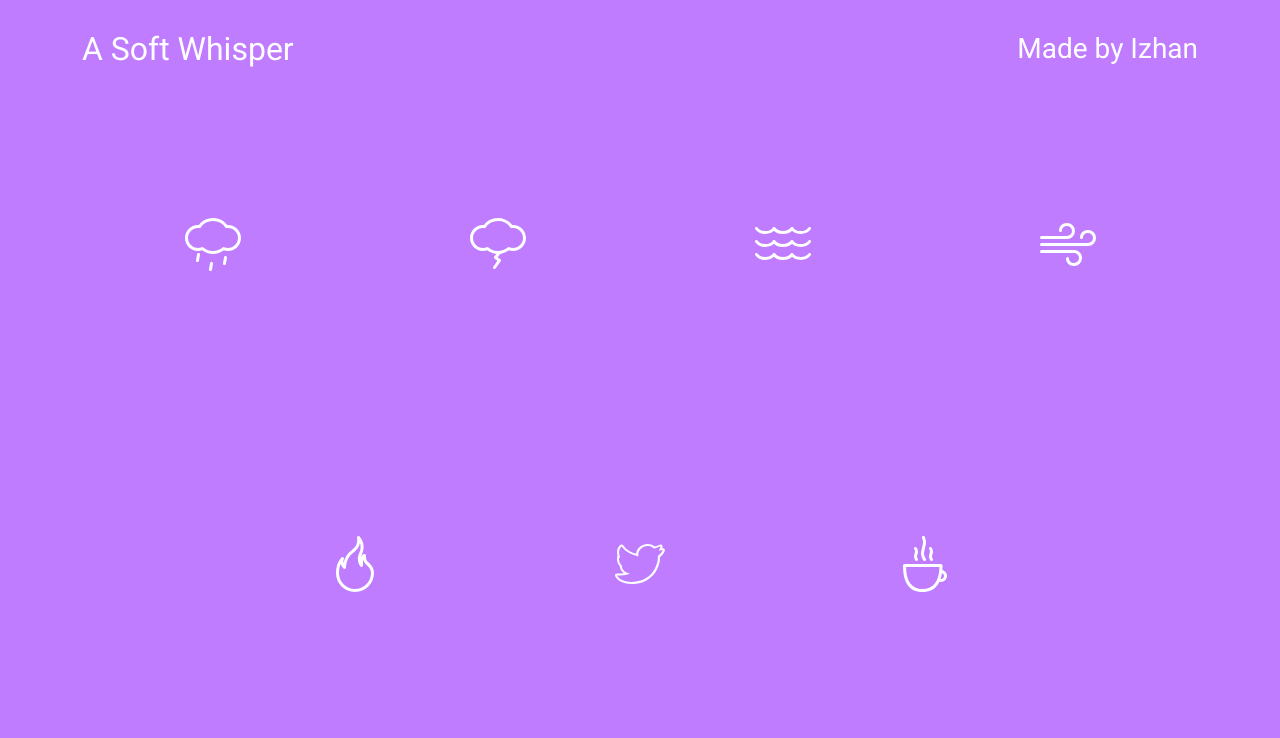
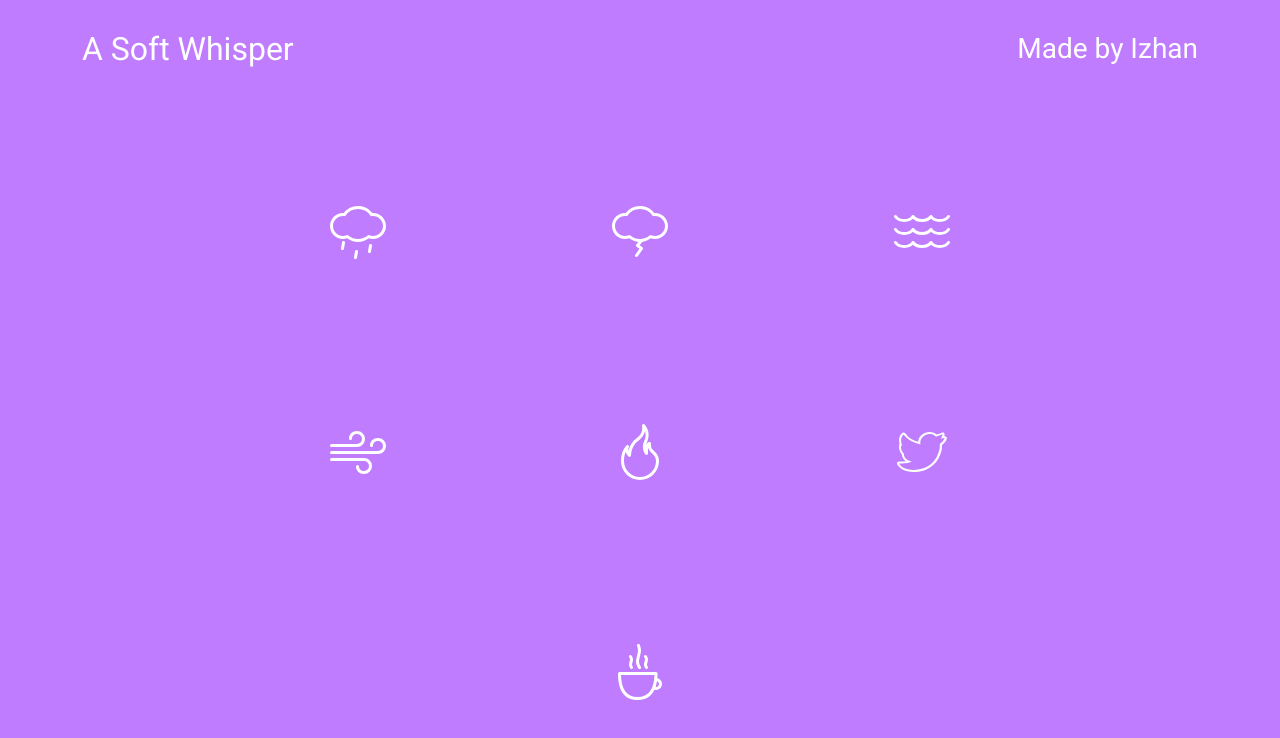
Before and after one commit to Babu-Mohammed-Izhan/bgsoundpage, a React (Create React App) app: page / in a window 1280 px wide. Shown: the top 738 px of the page. Built offline with nearby package versions, Linux system fonts and the light colour scheme.

Commit message:
Changed styles

```diff
--- a/src/App.css
+++ b/src/App.css
@@ -14,8 +14,10 @@
   display: flex;
   align-items: center;
   justify-content: center;
-  min-height: 80vh;
   background-color: rgb(192, 124, 255);
+  margin: auto;
+  width: 80%;
+  padding-top: 3rem;
 }
 
 .audios {
@@ -23,7 +25,8 @@
   align-items: center;
   justify-content: center;
   min-height: 80vh;
-  background-color: rgb(192, 124, 255);
+  background-color: #c07cff;
+  gap: 20px;
 }
 
 .icon {
@@ -31,7 +34,7 @@
   align-items: center;
   justify-content: center;
   flex-direction: column;
-  margin: 50px;
+  padding: 30px 50px;
   cursor: pointer;
   color: rgb(255, 255, 255);
 }
@@ -44,7 +47,7 @@
   background: #fff;
   appearance: none;
   outline: none;
-  height: 10px;
+  height: 2px;
   border-radius: 5px;
 }
 
@@ -54,10 +57,18 @@
   width: 10px;
   height: 10px;
   border-radius: 50%;
-  background: rgb(168, 75, 255);
+  background: #baff7a;
   cursor: pointer;
 }
 
 .icon::selection {
   background: rgb(222, 250, 240);
 }
+
+.play {
+}
+
+.pause {
+  outline: 3px solid #fff;
+  border-radius: 10px;
+}
--- a/src/App.js
+++ b/src/App.js
@@ -14,7 +14,7 @@ function App() {
   return (
     <div className="App">
       <Navigation />
-      <div className=" container audios_wrapper">
+      <div className=" audios_wrapper">
         <body className="audios row">
           <AudioPlayer
             src={
--- a/src/components/AudioPlayer.js
+++ b/src/components/AudioPlayer.js
@@ -21,7 +21,11 @@ const AudioPlayer = ({ src, Icon }) => {
   };
 
   return (
-    <div className="audio-player col-6 col-sm-6 col-md-4 col-xl-3">
+    <div
+      className={`audio-player col-6 col-sm-6 col-md-4 col-lg-3 ${
+        isplaying ? "pause" : "play"
+      }`}
+    >
       <audio
         controls="controls"
         preload="none"
```
